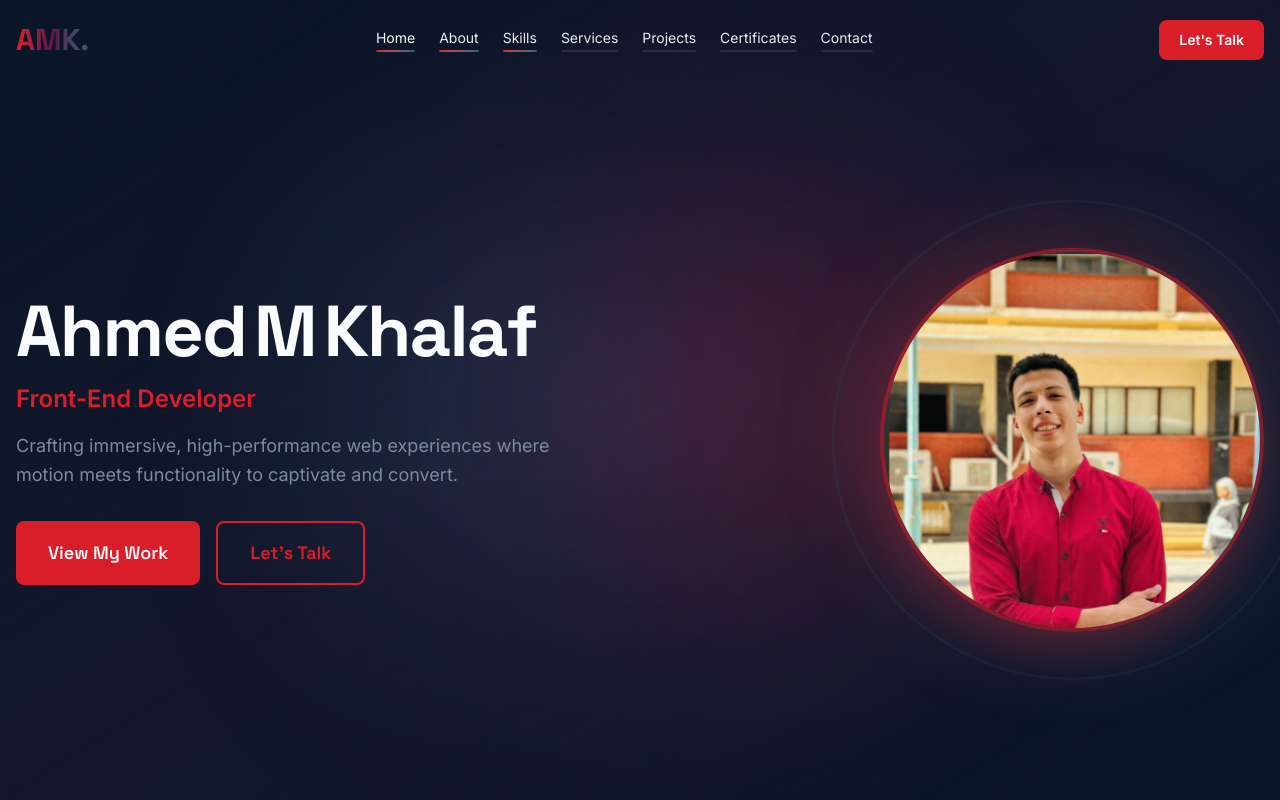
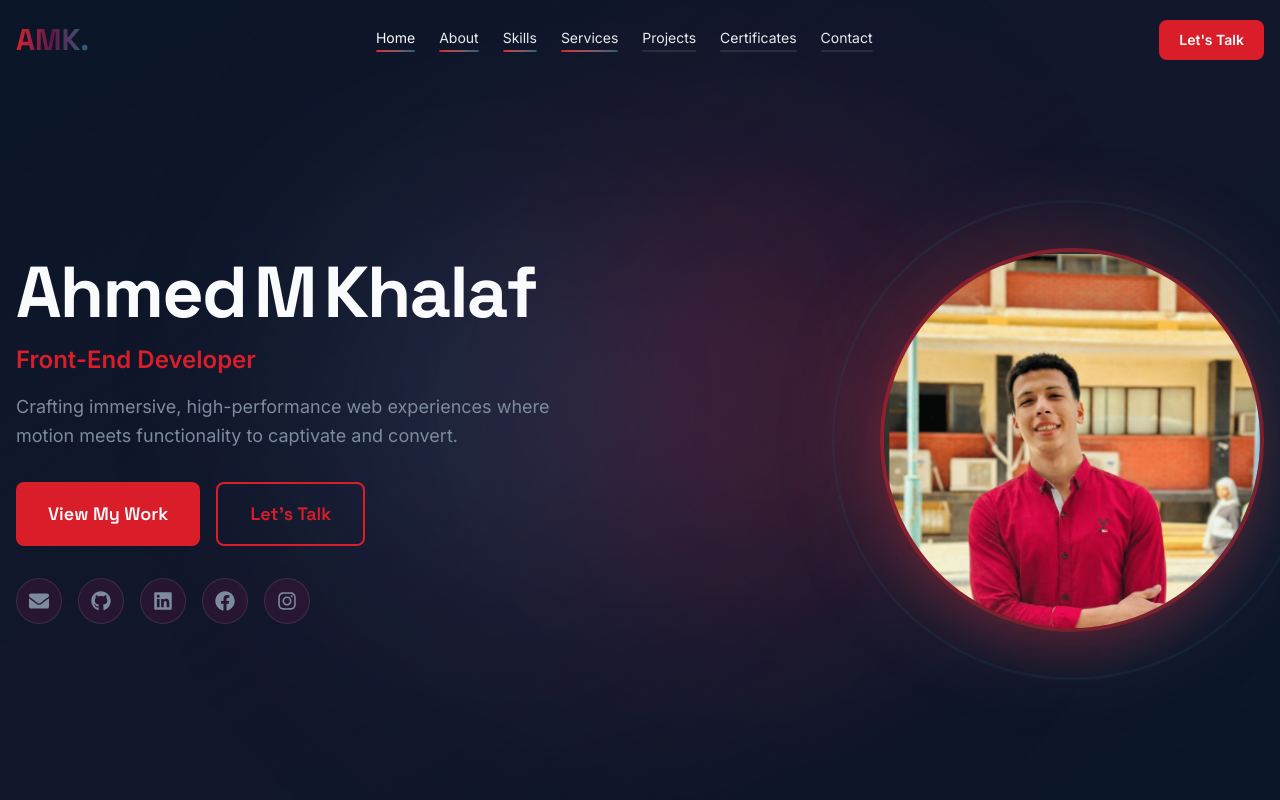
Before and after one commit to ahmed-m-khalaf/My-Personal-portfolio, a React (Vite) app: page / in a window 1280 px wide. Shown: the top 800 px of the page. Built offline with nearby package versions, Linux system fonts and the light colour scheme.

Commit message:
Add portfolio link to projects

```diff
--- a/src/components/Card.jsx
+++ b/src/components/Card.jsx
@@ -46,29 +46,29 @@ const Card = ({
 // Project Card Component
 export const ProjectCard = ({ project }) => {
     return (
-        <Card className="overflow-hidden group">
-            {/* Image Container with Popup Links */}
-            <div className="relative aspect-video mb-4 rounded-lg overflow-hidden bg-bg-abyss">
+        <Card className="overflow-hidden group h-full bg-gradient-to-br from-[#0A1628] via-[#0A1628]/95 to-[#1A0B2E]/80 border-[#1E5F7E]/20 hover:border-accent-crimson/40">
+            {/* Image Container with Popup Links - Larger aspect ratio */}
+            <div className="relative aspect-[16/10] mb-5 rounded-xl overflow-hidden bg-gradient-to-br from-[#0A1628] to-[#1A0B2E]">
                 <img
                     src={project.image}
                     alt={project.title}
-                    className="w-full h-full object-cover transition-transform duration-500 group-hover:scale-110"
+                    className="w-full h-full object-cover transition-transform duration-500 group-hover:scale-105"
                     loading="lazy"
                     decoding="async"
                 />
 
                 {/* Gradient Overlay - Using site palette */}
-                <div className="absolute inset-0 bg-gradient-to-t from-bg-abyss/90 via-bg-abyss/40 to-transparent opacity-0 group-hover:opacity-100 transition-opacity duration-300" />
+                <div className="absolute inset-0 bg-gradient-to-t from-[#0A1628] via-[#0A1628]/50 to-transparent opacity-0 group-hover:opacity-100 transition-opacity duration-300" />
 
                 {/* Popup Links Container */}
-                <div className="absolute bottom-0 left-0 right-0 p-4 translate-y-full group-hover:translate-y-0 transition-transform duration-300 ease-out">
-                    <div className="flex items-center justify-center gap-3">
+                <div className="absolute bottom-0 left-0 right-0 p-5 translate-y-full group-hover:translate-y-0 transition-transform duration-300 ease-out">
+                    <div className="flex items-center justify-center gap-4">
                         {project.demo && (
                             <a
                                 href={project.demo}
                                 target="_blank"
                                 rel="noopener noreferrer"
-                                className="flex items-center gap-2 px-4 py-2 rounded-full bg-accent-crimson text-white font-medium text-sm hover:bg-accent-crimson/80 transition-all duration-200 hover:scale-105 shadow-lg shadow-accent-crimson/25"
+                                className="flex items-center gap-2 px-5 py-2.5 rounded-full bg-accent-crimson text-white font-medium text-sm hover:bg-[#D91E2A] transition-all duration-200 hover:scale-105 shadow-lg shadow-accent-crimson/30"
                             >
                                 <svg className="w-4 h-4" fill="none" stroke="currentColor" viewBox="0 0 24 24">
                                     <path strokeLinecap="round" strokeLinejoin="round" strokeWidth={2} d="M10 6H6a2 2 0 00-2 2v10a2 2 0 002 2h10a2 2 0 002-2v-4M14 4h6m0 0v6m0-6L10 14" />
@@ -81,7 +81,7 @@ export const ProjectCard = ({ project }) => {
                                 href={project.github}
                                 target="_blank"
                                 rel="noopener noreferrer"
-                                className="flex items-center gap-2 px-4 py-2 rounded-full bg-white/10 backdrop-blur-sm text-white font-medium text-sm hover:bg-white/20 transition-all duration-200 hover:scale-105 border border-white/20"
+                                className="flex items-center gap-2 px-5 py-2.5 rounded-full bg-[#1E5F7E]/40 backdrop-blur-sm text-white font-medium text-sm hover:bg-[#1E5F7E]/60 transition-all duration-200 hover:scale-105 border border-[#1E5F7E]/50"
                             >
                                 <svg className="w-4 h-4" fill="currentColor" viewBox="0 0 24 24">
                                     <path d="M12 0c-6.626 0-12 5.373-12 12 0 5.302 3.438 9.8 8.207 11.387.599.111.793-.261.793-.577v-2.234c-3.338.726-4.033-1.416-4.033-1.416-.546-1.387-1.333-1.756-1.333-1.756-1.089-.745.083-.729.083-.729 1.205.084 1.839 1.237 1.839 1.237 1.07 1.834 2.807 1.304 3.492.997.107-.775.418-1.305.762-1.604-2.665-.305-5.467-1.334-5.467-5.931 0-1.311.469-2.381 1.236-3.221-.124-.303-.535-1.524.117-3.176 0 0 1.008-.322 3.301 1.23.957-.266 1.983-.399 3.003-.404 1.02.005 2.047.138 3.006.404 2.291-1.552 3.297-1.23 3.297-1.23.653 1.653.242 2.874.118 3.176.77.84 1.235 1.911 1.235 3.221 0 4.609-2.807 5.624-5.479 5.921.43.372.823 1.102.823 2.222v3.293c0 .319.192.694.801.576 4.765-1.589 8.199-6.086 8.199-11.386 0-6.627-5.373-12-12-12z" />
@@ -93,29 +93,29 @@ export const ProjectCard = ({ project }) => {
                 </div>
             </div>
 
-            {/* Title */}
-            <h3 className="font-display text-xl font-bold text-text-white mb-2">
+            {/* Title - Larger */}
+            <h3 className="font-display text-2xl font-bold text-text-white mb-3">
                 {project.title}
             </h3>
 
-            {/* Description */}
-            <p className="text-text-slate text-sm mb-4 line-clamp-2">
+            {/* Description - More spacing */}
+            <p className="text-text-slate text-sm leading-relaxed mb-5 line-clamp-3">
                 {project.description}
             </p>
 
-            {/* Tags - Using site palette */}
+            {/* Tags - Using site palette with improved styling */}
             <div className="flex flex-wrap gap-2">
-                {project.tags.slice(0, 4).map((tag, index) => (
+                {project.tags.slice(0, 5).map((tag, index) => (
                     <span
                         key={index}
-                        className="px-3 py-1 text-xs rounded-full font-medium bg-accent-crimson/15 text-accent-crimson"
+                        className="px-3 py-1.5 text-xs rounded-full font-medium bg-gradient-to-r from-accent-crimson/20 to-[#5A1648]/20 text-[#D91E2A] border border-accent-crimson/20"
                     >
                         {tag}
                     </span>
                 ))}
-                {project.tags.length > 4 && (
-                    <span className="px-3 py-1 text-xs rounded-full font-medium bg-accent-sapphire/15 text-accent-sapphire">
-                        +{project.tags.length - 4} more
+                {project.tags.length > 5 && (
+                    <span className="px-3 py-1.5 text-xs rounded-full font-medium bg-[#1E5F7E]/20 text-[#1E5F7E] border border-[#1E5F7E]/30">
+                        +{project.tags.length - 5} more
                     </span>
                 )}
             </div>
--- a/src/components/Hero.jsx
+++ b/src/components/Hero.jsx
@@ -2,7 +2,18 @@ import React, { useRef, useEffect } from 'react';
 import gsap from 'gsap';
 import { Button } from './index'; // Adjust import based on index.js export structure
 import { about } from '../data/about';
+import { socials } from '../data/socials';
 import avatar from '../assets/avatar.jpg';
+import { FaEnvelope, FaGithub, FaLinkedin, FaFacebook, FaInstagram } from 'react-icons/fa';
+
+// Icon mapping
+const iconMap = {
+    FaEnvelope: FaEnvelope,
+    FaGithub: FaGithub,
+    FaLinkedin: FaLinkedin,
+    FaFacebook: FaFacebook,
+    FaInstagram: FaInstagram
+};
 
 const Hero = () => {
     const containerRef = useRef(null);
@@ -185,6 +196,45 @@ const Hero = () => {
                                 Let's Talk
                             </Button>
                         </div>
+
+                        {/* Social Links */}
+                        <div className="flex gap-4 mt-8 justify-center lg:justify-start">
+                            {socials.map((social) => {
+                                const IconComponent = iconMap[social.icon];
+                                return (
+                                    <a
+                                        key={social.id}
+                                        href={social.url}
+                                        target={social.url.startsWith('mailto:') ? '_self' : '_blank'}
+                                        rel="noopener noreferrer"
+                                        aria-label={social.name}
+                                        className="group relative p-3 rounded-full border border-white/10 transition-all duration-500 ease-out hover:-translate-y-3 hover:scale-110"
+                                        style={{
+                                            backgroundColor: 'rgba(90, 22, 72, 0.3)',
+                                            '--social-color': social.color
+                                        }}
+                                        onMouseEnter={(e) => {
+                                            e.currentTarget.style.backgroundColor = social.color;
+                                            e.currentTarget.style.borderColor = social.color;
+                                            e.currentTarget.style.boxShadow = `0 10px 40px ${social.color}60`;
+                                        }}
+                                        onMouseLeave={(e) => {
+                                            e.currentTarget.style.backgroundColor = 'rgba(90, 22, 72, 0.3)';
+                                            e.currentTarget.style.borderColor = 'rgba(255, 255, 255, 0.1)';
+                                            e.currentTarget.style.boxShadow = 'none';
+                                        }}
+                                    >
+                                        <IconComponent
+                                            className="w-5 h-5 text-text-slate transition-colors duration-500 ease-out group-hover:text-white"
+                                        />
+                                        {/* Tooltip */}
+                                        <span className="absolute left-1/2 -translate-x-1/2 top-full mt-3 px-3 py-1.5 bg-bg-abyss/95 border border-white/20 rounded-md text-xs text-text-white whitespace-nowrap opacity-0 group-hover:opacity-100 transition-all duration-300 pointer-events-none shadow-lg">
+                                            Follow me on {social.name}
+                                        </span>
+                                    </a>
+                                );
+                            })}
+                        </div>
                     </div>
 
                     {/* Avatar - Right Side */}
--- a/src/components/Projects.jsx
+++ b/src/components/Projects.jsx
@@ -7,7 +7,7 @@ const Projects = () => {
     return (
         <SectionWrapper id="projects" title="My Projects" subtitle="Featured Work">
             {/* Projects Grid */}
-            <div className="grid grid-cols-1 md:grid-cols-2 lg:grid-cols-3 gap-6 lg:gap-8">
+            <div className="grid grid-cols-1 md:grid-cols-2 gap-8 lg:gap-10">
                 {projects.map((project, index) => (
                     <motion.div
                         key={project.id}
--- a/src/data/projects.js
+++ b/src/data/projects.js
@@ -1,6 +1,17 @@
 export const projects = [
     {
         id: 1,
+        title: "My Portfolio",
+        description: "A modern, high-performance personal portfolio featuring stunning animations, smooth interactions, and optimized SEO for maximum reach.",
+        tags: ["React", "Tailwind CSS", "GSAP", "Framer Motion", "SEO Optimized", "Vite"],
+        demo: "https://7amama.netlify.app/",
+        github: "https://github.com/ahmed-m-khalaf/My-Personal-portfolio.git",
+        image: "/images/projects/Screenshot 2026-01-29 225727.png",
+        accentColor: "#D91E2A", // Crimson accent
+        featured: true
+    },
+    {
+        id: 2,
         title: "Estate Elite",
         description: "A modern real estate platform showcasing luxury properties with an elegant UI and smooth user experience.",
         tags: ["React", "JavaScript", "CSS3", "Responsive Design", "Vercel"],
@@ -11,7 +22,7 @@ export const projects = [
         featured: true
     },
     {
-        id: 2,
+        id: 3,
         title: "StockSphere",
         description: "A comprehensive stock market dashboard with real-time data visualization, watchlists, and market insights.",
         tags: ["React", "Vite", "Axios", "Recharts", "REST API", "Finnhub API", "Netlify"],
@@ -22,7 +33,7 @@ export const projects = [
         featured: true
     },
     {
-        id: 3,
+        id: 4,
         title: "Todo List App",
         description: "A clean and intuitive task management application to organize your daily tasks efficiently.",
         tags: ["React", "Tailwind CSS", "Local Storage", "CRUD Operations", "Vercel"],
@@ -33,7 +44,7 @@ export const projects = [
         featured: true
     },
     {
-        id: 4,
+        id: 5,
         title: "Nexora Store",
         description: "An e-commerce storefront with a modern design, product galleries, and seamless shopping experience.",
         tags: ["React", "E-Commerce", "Tailwind CSS", "Responsive", "Product Catalog", "Vercel"],
@@ -44,7 +55,7 @@ export const projects = [
         featured: true
     },
     {
-        id: 5,
+        id: 6,
         title: "Word Ladder Solver",
         description: "An algorithm visualizer that finds the shortest path between two words using BFS (Breadth-First Search).",
         tags: ["Python", "HTML5", "CSS3", "JavaScript", "BFS Algorithm", "Data Structures", "Vercel"],
--- a/src/data/socials.js
+++ b/src/data/socials.js
@@ -1,27 +1,34 @@
 export const socials = [
     {
         id: 1,
+        name: "Email",
+        url: "mailto:ahmdalmhmwd939@gmail.com",
+        icon: "FaEnvelope",
+        color: "#EA4335" // Gmail Red
+    },
+    {
+        id: 2,
         name: "GitHub",
         url: "https://github.com/ahmed-m-khalaf",
         icon: "FaGithub",
         color: "#7C8B9F" // Neutral gray for GitHub
     },
     {
-        id: 2,
+        id: 3,
         name: "LinkedIn",
         url: "https://www.linkedin.com/in/ahmed-m-khalaf-9157aa319",
         icon: "FaLinkedin",
         color: "#0A66C2" // LinkedIn Blue
     },
     {
-        id: 3,
+        id: 4,
         name: "Facebook",
-        url: "https://www.facebook.com/profile.php?id=100012536446096",
+        url: "https://www.facebook.com/profile.php?id=100012536446096&locale=ar_AR",
         icon: "FaFacebook",
         color: "#1877F2" // Facebook Blue
     },
     {
-        id: 4,
+        id: 5,
         name: "Instagram",
         url: "https://www.instagram.com/ahmedmkhalaf1/",
         icon: "FaInstagram",
```
Also changed, not shown: public/images/projects/Screenshot 2026-01-29 225727.png (added), public/images/projects/portfolio-preview.png (added).
